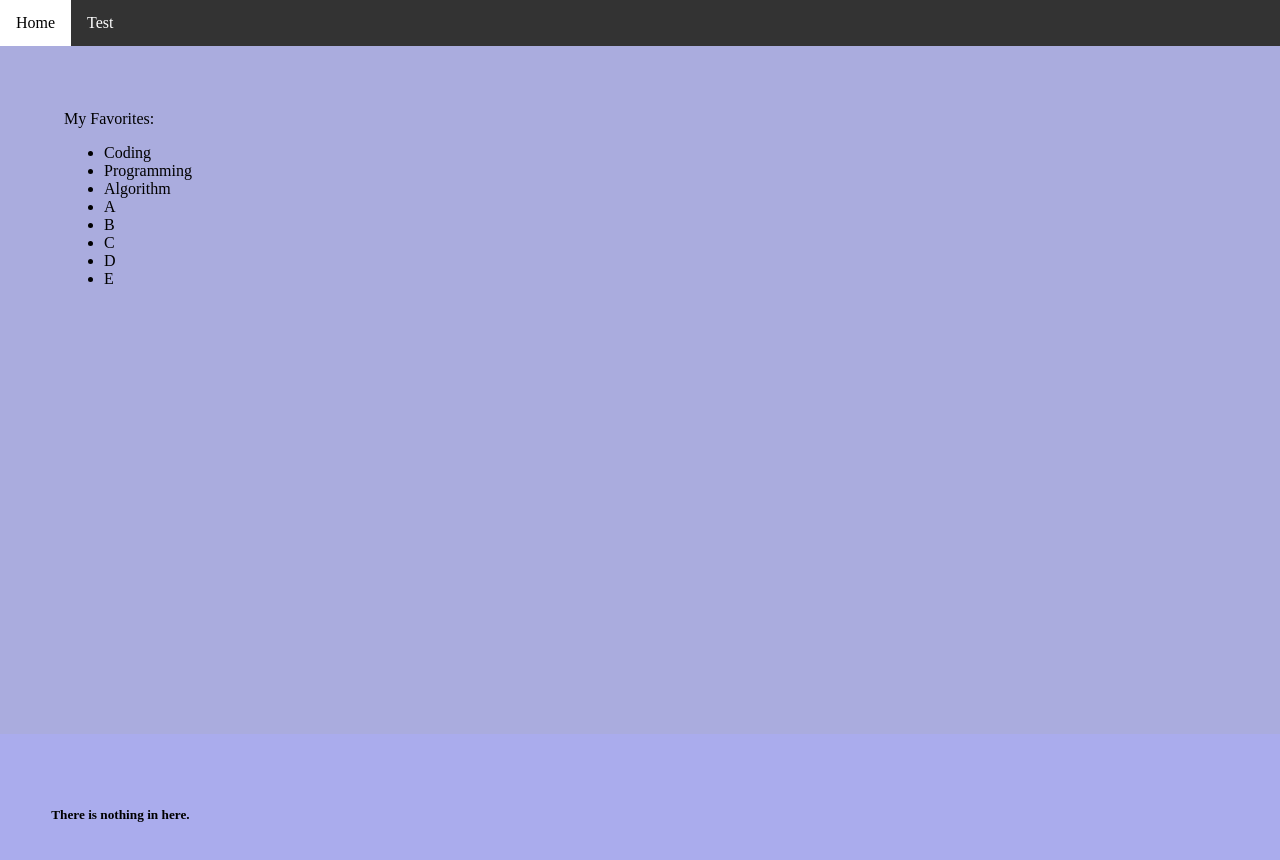
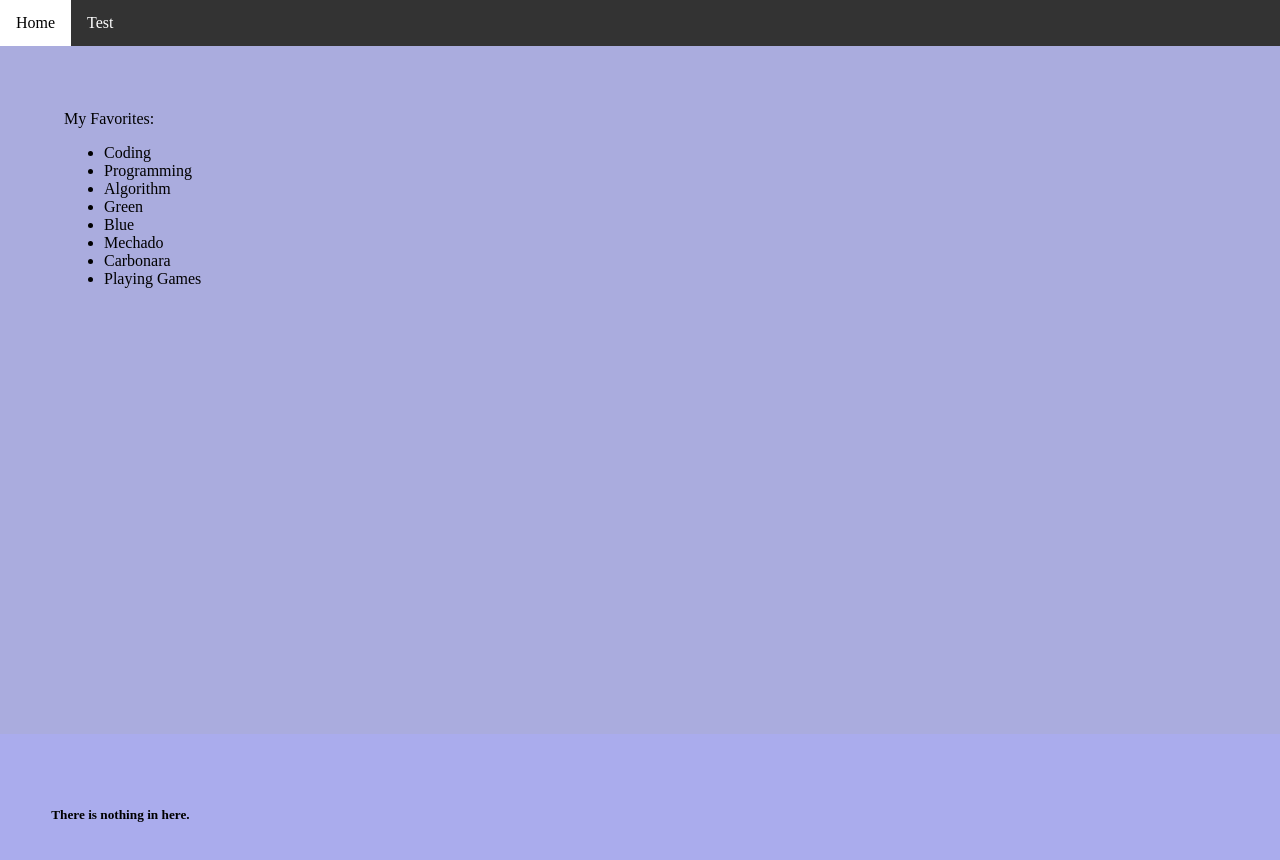
Before and after one commit to edisage/machine-problems-2, a plain HTML site: page index.html in a window 1280 px wide. Drawn offline with Linux system fonts and the light colour scheme.

Commit message:
Update index.html

```diff
--- a/index.html
+++ b/index.html
@@ -67,11 +67,11 @@
 			<li>Coding</li>
 			<li>Programming</li>
 			<li>Algorithm</li>
-			<li>A</li>
-			<li>B</li>
-			<li>C</li>
-			<li>D</li>
-			<li>E</li>
+			<li>Green</li>
+			<li>Blue</li>
+			<li>Mechado</li>
+			<li>Carbonara</li>
+			<li>Playing Games</li>
 	</ul>
 </div>
 
```
